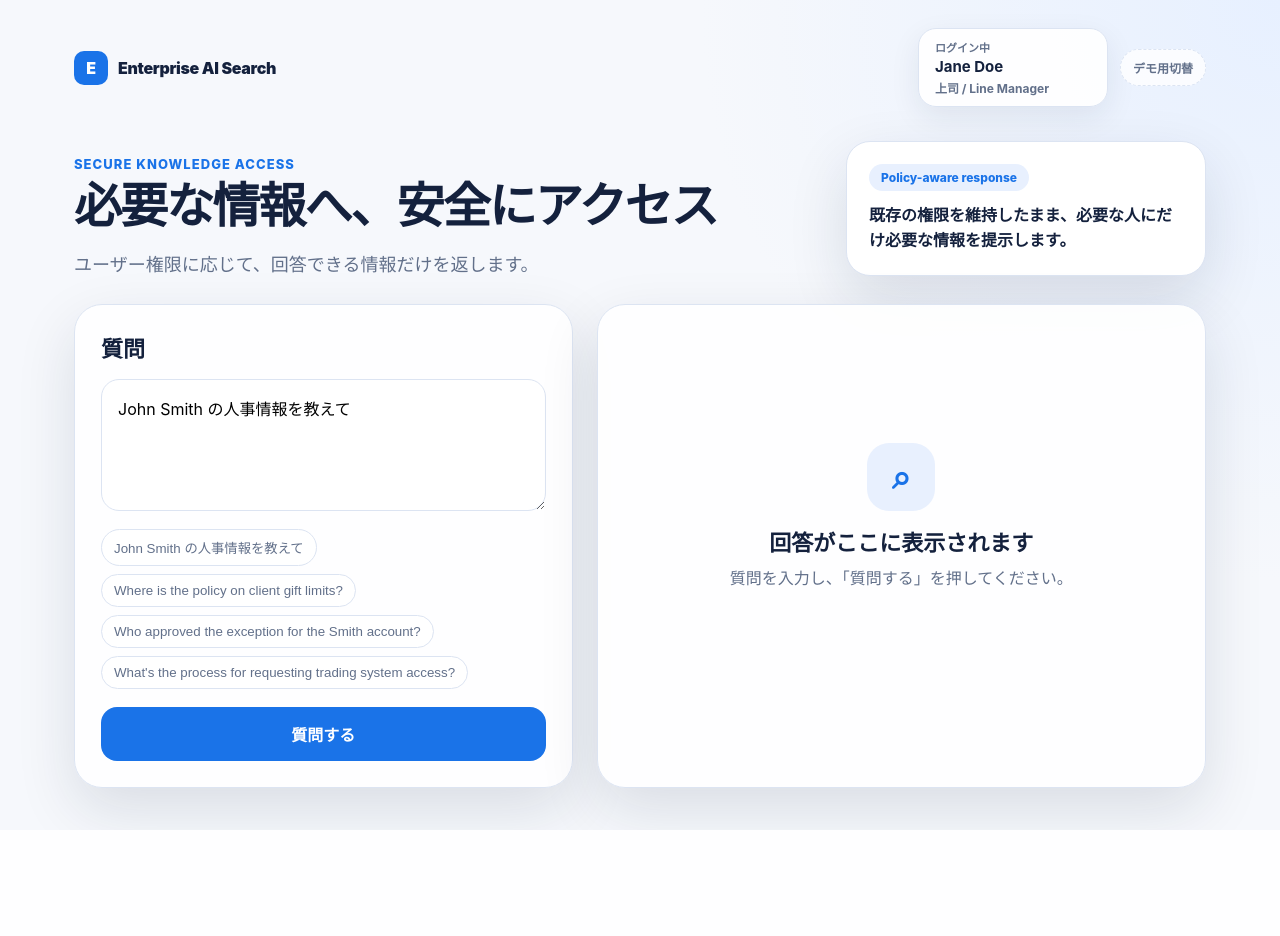
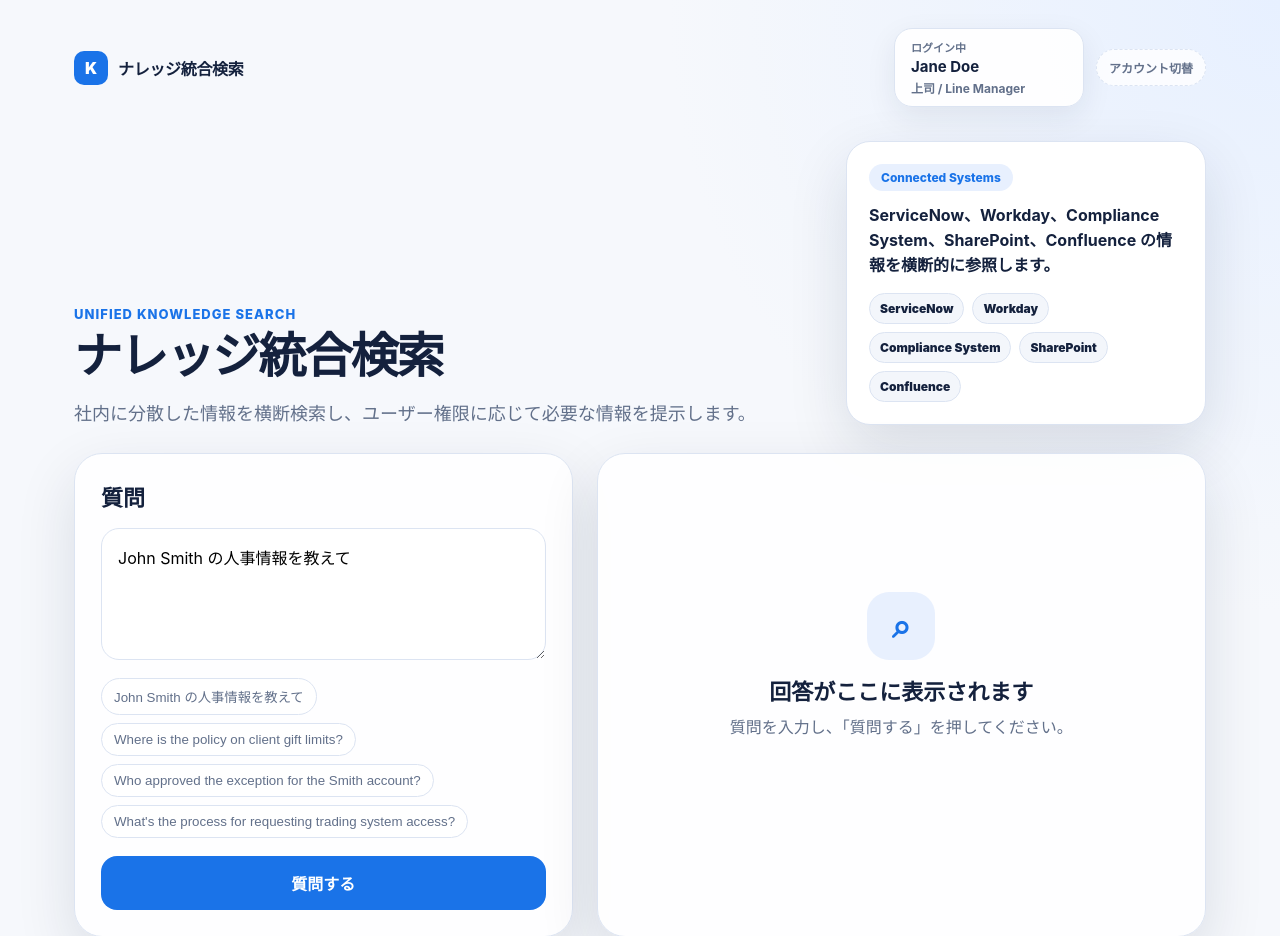
Before and after one commit to seiyashima/hr-demo, a Flask app: page / in a window 1280 px wide. Shown: the top 936 px of the page. Before the commit the page ends 830 px from the top, so only its background shows below. Run offline with Flask 3, Linux system fonts and the light colour scheme.

Commit message:
Update index.html

```diff
--- a/templates/index.html
+++ b/templates/index.html
@@ -3,15 +3,15 @@
 <head>
   <meta charset="utf-8">
   <meta name="viewport" content="width=device-width, initial-scale=1">
-  <title>Enterprise AI Search</title>
+  <title>ナレッジ統合検索</title>
   <link rel="stylesheet" href="/static/styles.css">
 </head>
 <body>
   <main class="page">
     <header class="topbar">
       <div class="brand">
-        <span class="brand-mark">E</span>
-        <span>Enterprise AI Search</span>
+        <span class="brand-mark">K</span>
+        <span>ナレッジ統合検索</span>
       </div>
       <div class="user-area" aria-label="ログインユーザー情報">
         <div class="logged-in-user">
@@ -20,8 +20,8 @@
           <small id="loginUserRole">上司 / Manager</small>
         </div>
         <details class="demo-switcher">
-          <summary>デモ用切替</summary>
-          <select id="userSelect" aria-label="デモ用ユーザー切替">
+          <summary>アカウント切替</summary>
+          <select id="userSelect" aria-label="ユーザー切替">
             {% for key, user in users.items() %}
             <option value="{{ key }}" data-name="{{ user.name }}" data-role="{{ user.role }}" {% if key == 'jane' %}selected{% endif %}>{{ user.name }}</option>
             {% endfor %}
@@ -32,13 +32,20 @@
 
     <section class="hero">
       <div>
-        <p class="eyebrow">Secure Knowledge Access</p>
-        <h1>必要な情報へ、安全にアクセス</h1>
-        <p class="lead">ユーザー権限に応じて、回答できる情報だけを返します。</p>
+        <p class="eyebrow">Unified Knowledge Search</p>
+        <h1>ナレッジ統合検索</h1>
+        <p class="lead">社内に分散した情報を横断検索し、ユーザー権限に応じて必要な情報を提示します。</p>
       </div>
-      <div class="message-card">
-        <span class="pill">Policy-aware response</span>
-        <p>既存の権限を維持したまま、必要な人にだけ必要な情報を提示します。</p>
+      <div class="message-card connected-card">
+        <span class="pill">Connected Systems</span>
+        <p>ServiceNow、Workday、Compliance System、SharePoint、Confluence の情報を横断的に参照します。</p>
+        <div class="system-list" aria-label="接続システム">
+          <span>ServiceNow</span>
+          <span>Workday</span>
+          <span>Compliance System</span>
+          <span>SharePoint</span>
+          <span>Confluence</span>
+        </div>
       </div>
     </section>
 
@@ -64,7 +71,7 @@
         <div id="answerContent" class="answer-content" hidden>
           <div class="answer-header">
             <div>
-              <p class="eyebrow">AI Response</p>
+              <p class="eyebrow">検索結果</p>
               <h2 id="answerTitle"></h2>
             </div>
             <span id="answerBadge" class="status"></span>
```
